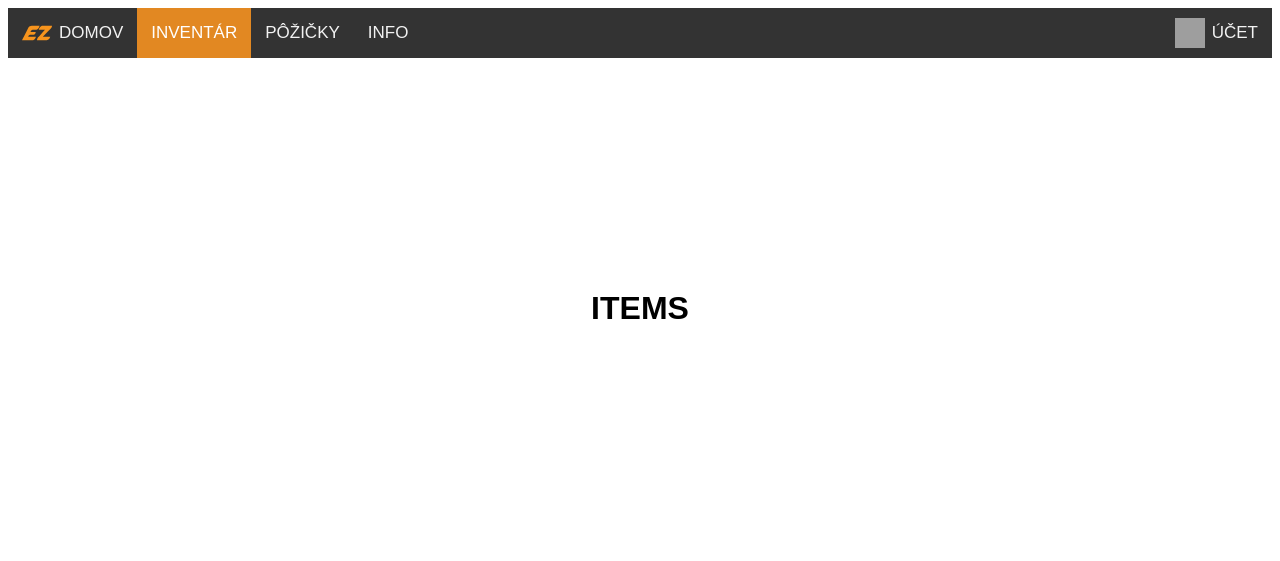
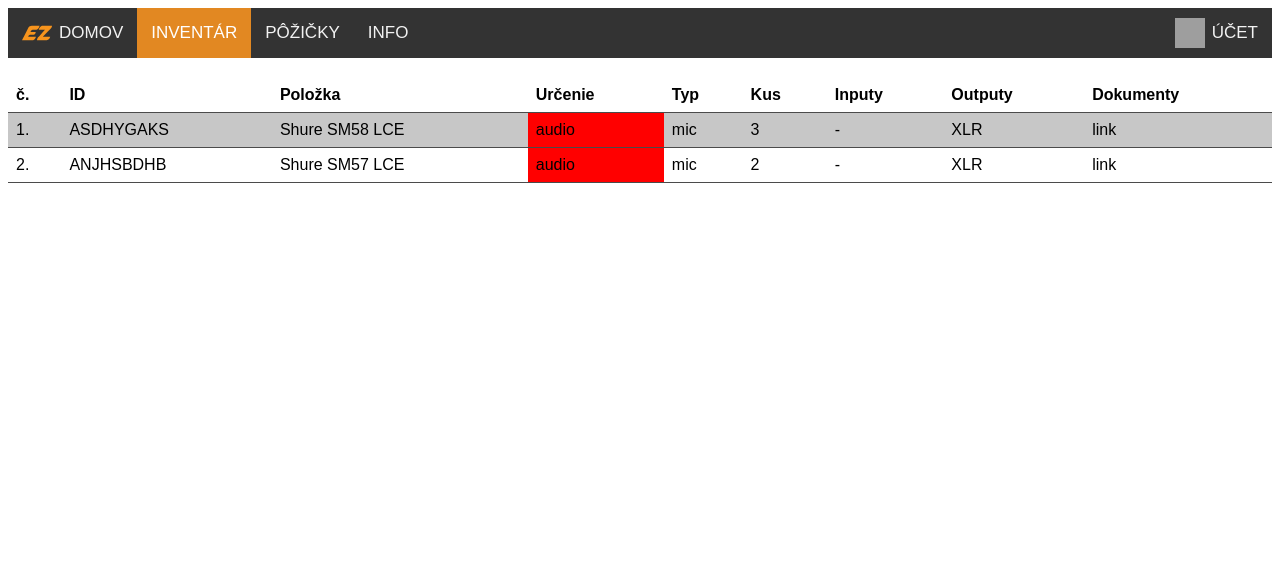
Before and after one commit to flpmko/VAII-semestralka-OLD, a plain HTML site: page items.html in a window 1280 px wide. Drawn offline with Linux system fonts and the light colour scheme; grey boxes are pictures that could not be loaded.

Commit message:
added table to inventory and styling to account

```diff
--- a/global.css
+++ b/global.css
@@ -1,5 +1,5 @@
 body {
-    font-family: Manrope, sans-serif;
+    font-family: Archivo, sans-serif;
 }
 
 .centered {
--- /dev/null
+++ b/items.css
@@ -0,0 +1,26 @@
+tr {
+    border-bottom: 1px solid #4b4b4b;
+}
+tr:hover {
+    background-color: #e7ba7f;
+}
+table, th, td {
+    border-collapse: collapse;
+}
+table {
+    margin-top: 20px;
+    width: 100%;
+}
+td, th {
+    text-align: left;
+    padding: 8px;
+}
+tr:nth-child(even) {
+    background-color: #c7c7c7;
+}
+tr:nth-child(even):hover {
+    background-color: #e7ba7f;
+}
+td:nth-child(4) {
+    background-color: red;
+}
--- a/items.html
+++ b/items.html
@@ -7,6 +7,7 @@
     <link rel="shortcut icon" type="image/jpg" href="imgs/ez-logo.svg"/>
     <link rel="stylesheet" href="top-nav.css">
     <link rel="stylesheet" href="global.css">
+    <link rel="stylesheet" href="items.css">
 </head>
 <body>
 <div class="top-nav">
@@ -24,8 +25,42 @@
         ÚČET
     </a>
 </div>
-<div class="centered">
-    ITEMS
+<div>
+    <table>
+        <tr>
+            <th>č.</th>
+            <th>ID</th>
+            <th>Položka</th>
+            <th>Určenie</th>
+            <th>Typ</th>
+            <th>Kus</th>
+            <th>Inputy</th>
+            <th>Outputy</th>
+            <th>Dokumenty</th>
+        </tr>
+        <tr>
+            <td>1.</td>
+            <td>ASDHYGAKS</td>
+            <td>Shure SM58 LCE</td>
+            <td>audio</td>
+            <td>mic</td>
+            <td>3</td>
+            <td>-</td>
+            <td>XLR</td>
+            <td>link</td>
+        </tr>
+        <tr>
+            <td>2.</td>
+            <td>ANJHSBDHB</td>
+            <td>Shure SM57 LCE</td>
+            <td>audio</td>
+            <td>mic</td>
+            <td>2</td>
+            <td>-</td>
+            <td>XLR</td>
+            <td>link</td>
+        </tr>
+    </table>
 </div>
 </body>
 </html>
--- a/rentals.css
+++ /dev/null
@@ -1,8 +0,0 @@
-.centered {
-    display: flex;
-    height: 500px;
-    align-items: center;
-    justify-content: center;
-    font-size: xx-large;
-    font-weight: bolder;
-}
```
Also changed, not shown: account.css (added, +24 -0 lines), account.html (+25 -2 lines), about.html (line endings or trailing spaces), imgs/account.png (added), index.css (deleted), index.html (line endings or trailing spaces), login.html (line endings or trailing spaces), rentals.html (line endings or trailing spaces), top-nav.css (line endings or trailing spaces), 1 other file.
